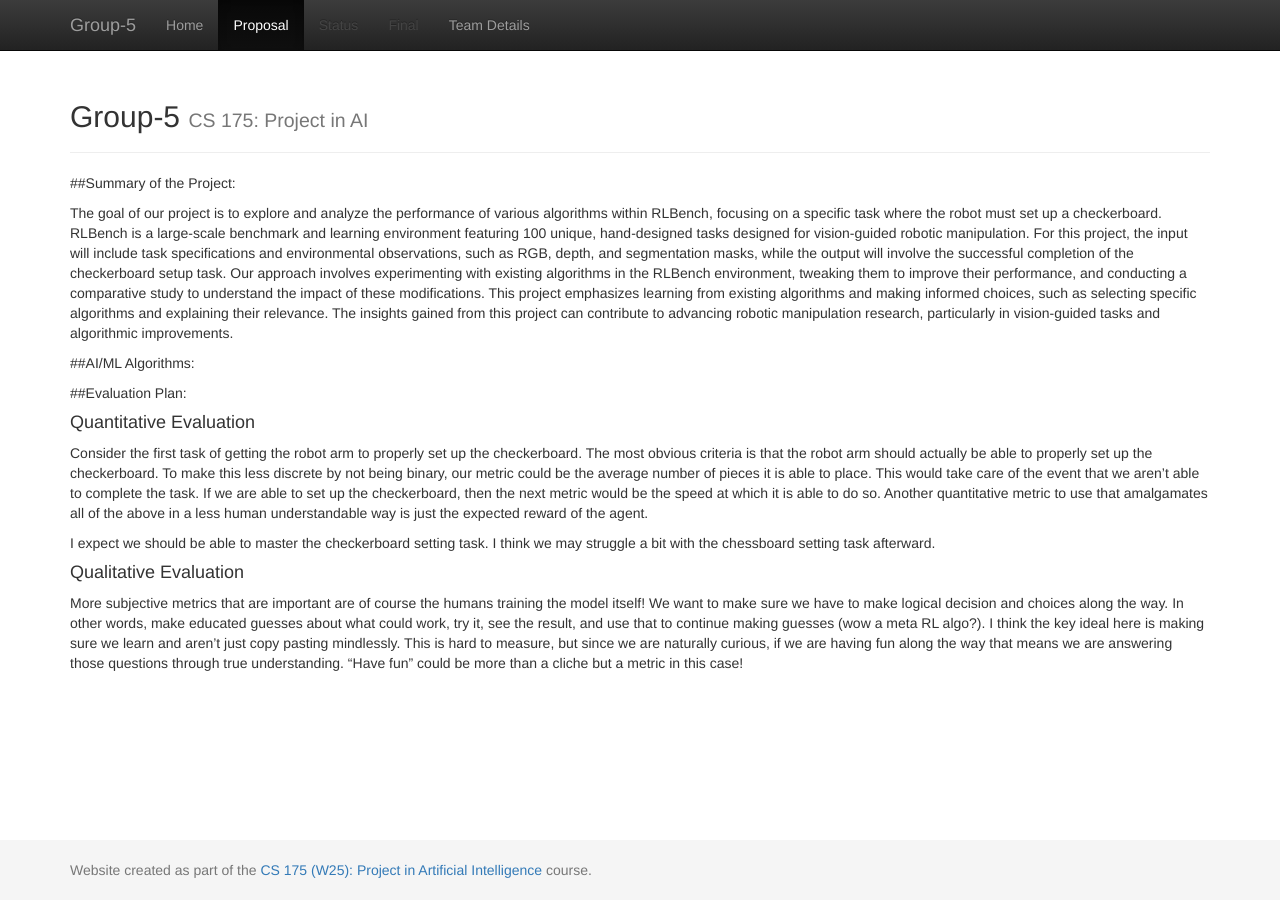
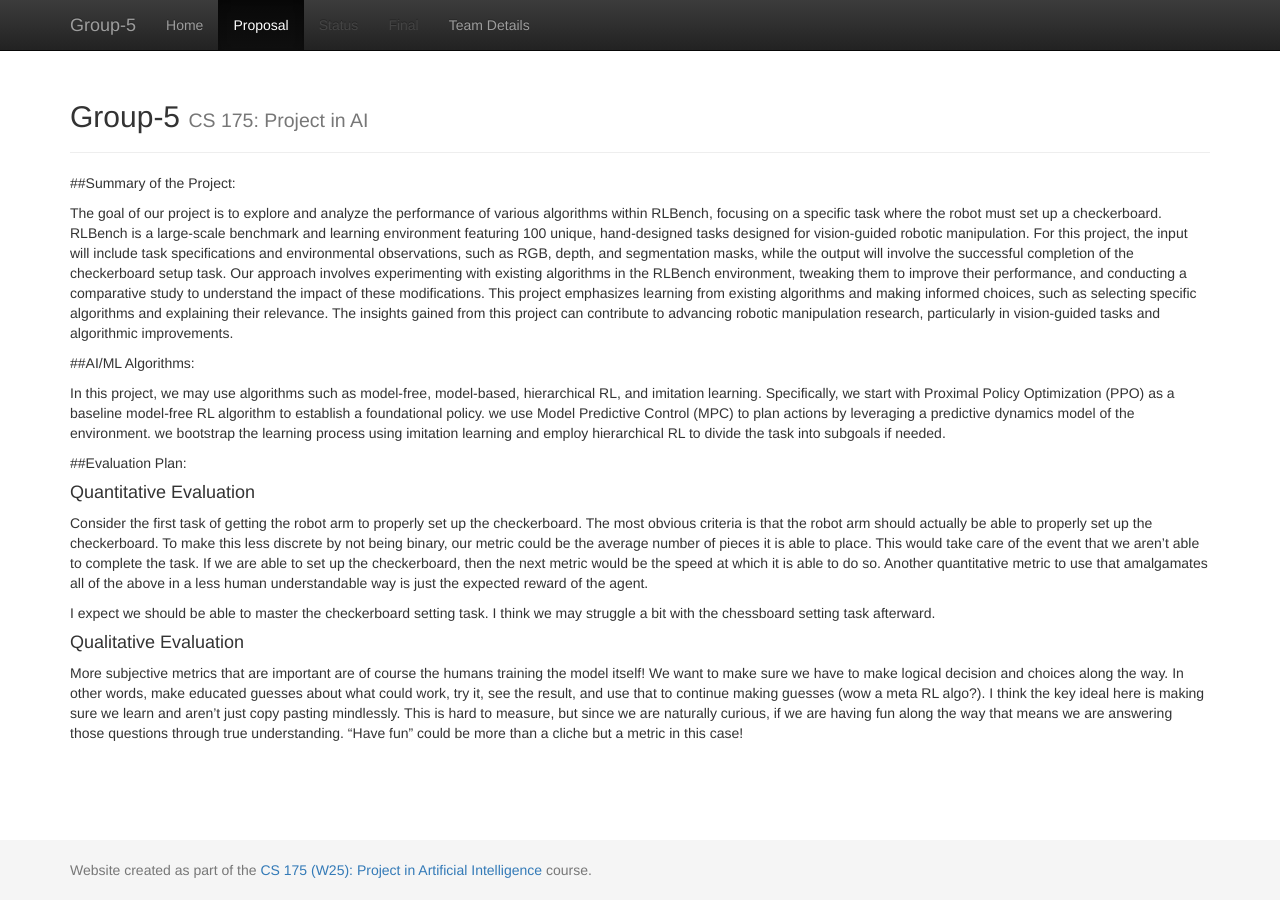
Before and after one commit to Xiaoli-Catherine/ChessBots, a Jekyll site: the page built from docs/proposal.md, in a window 1280 px wide. Built offline with Jekyll 4.4.1, drawn with Linux system fonts in a browser that asks for light colours.

Commit message:
Update proposal.md
edited part 2.3

```diff
--- a/docs/proposal.md
+++ b/docs/proposal.md
@@ -8,6 +8,8 @@
 The goal of our project is to explore and analyze the performance of various algorithms within RLBench, focusing on a specific task where the robot must set up a checkerboard. RLBench is a large-scale benchmark and learning environment featuring 100 unique, hand-designed tasks designed for vision-guided robotic manipulation. For this project, the input will include task specifications and environmental observations, such as RGB, depth, and segmentation masks, while the output will involve the successful completion of the checkerboard setup task. Our approach involves experimenting with existing algorithms in the RLBench environment, tweaking them to improve their performance, and conducting a comparative study to understand the impact of these modifications. This project emphasizes learning from existing algorithms and making informed choices, such as selecting specific algorithms and explaining their relevance. The insights gained from this project can contribute to advancing robotic manipulation research, particularly in vision-guided tasks and algorithmic improvements.
 
 ##AI/ML Algorithms:
+
+In this project, we may use algorithms such as model-free, model-based, hierarchical RL, and imitation learning. Specifically, we start with Proximal Policy Optimization (PPO) as a baseline model-free RL algorithm to establish a foundational policy. we use Model Predictive Control (MPC) to plan actions by leveraging a predictive dynamics model of the environment. we bootstrap the learning process using imitation learning and employ hierarchical RL to divide the task into subgoals if needed.
 
 ##Evaluation Plan:
 
```
